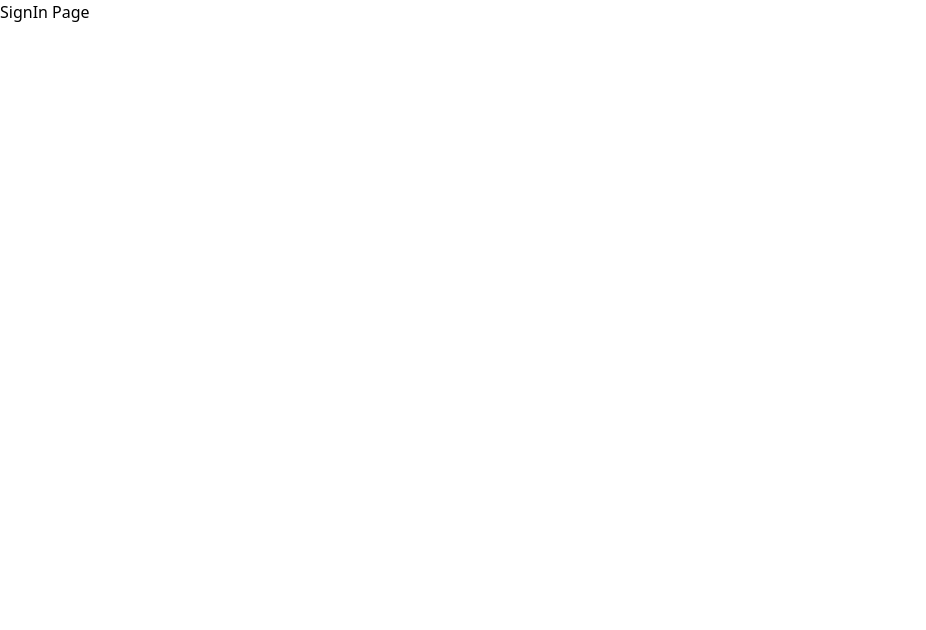
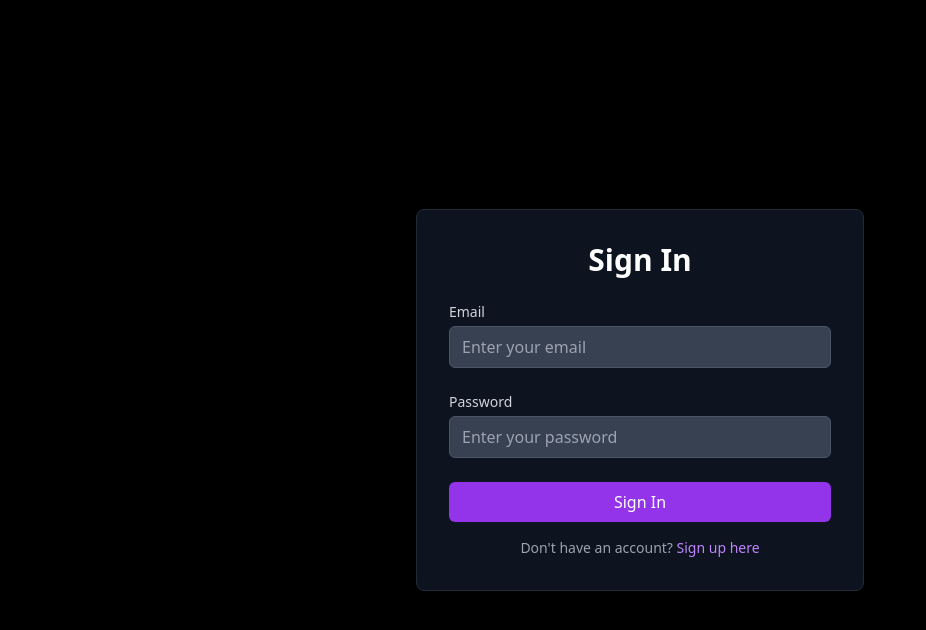
Before and after one commit to trulyaman25/AuthChain, a React (Vite) app: page /signin in a window 1280 px wide. Shown: the top 630 px of the page, without its empty margins (0-926 px from the left). Built offline with nearby package versions, Linux system fonts and the light colour scheme.

Commit message:
Sign In Page Added

```diff
--- a/src/authentication/signinPage.jsx
+++ b/src/authentication/signinPage.jsx
@@ -1,9 +1,75 @@
-function SignIn() {
+import React, { useState } from 'react'
+import { Link } from 'react-router-dom'
+
+function SignInPage() {
+    const [formData, setFormData] = useState({
+        email: '',
+        password: ''
+    })
+
+    const handleChange = (e) => {
+        const { name, value } = e.target
+        setFormData(prevState => ({
+            ...prevState,
+            [name]: value
+        }))
+    }
+
+    const handleSubmit = (e) => {
+        e.preventDefault()
+        console.log('Form submitted:', formData)
+        setFormData({ email: '', password: '' })
+    }
+
     return (
-        <>
-            <h1>SignIn Page</h1>
-        </>
+        <div className="min-h-screen bg-black flex items-center justify-center px-4">
+            <div className="bg-gray-900 bg-opacity-80 p-8 rounded-lg shadow-2xl w-full max-w-md border border-gray-800 backdrop-blur-sm">
+                <h2 className="text-3xl font-bold mb-6 text-white text-center">Sign In</h2>
+                <form onSubmit={handleSubmit} className="space-y-6">
+                    <div>
+                        <label htmlFor="email" className="block text-sm font-medium text-gray-300 mb-1"> Email </label>
+                        <input
+                            type="email"
+                            id="email"
+                            name="email"
+                            value={formData.email}
+                            onChange={handleChange}
+                            required
+                            className="mt-1 block w-full px-3 py-2 bg-gray-700 border border-gray-600 rounded-md text-white placeholder-gray-400 focus:outline-none focus:ring-2 focus:ring-purple-500 focus:border-transparent transition-colors duration-200"
+                            placeholder="Enter your email"
+                        />
+                    </div>
+
+                    <div>
+                        <label htmlFor="password" className="block text-sm font-medium text-gray-300 mb-1"> Password </label>
+                        <input
+                            type="password"
+                            id="password"
+                            name="password"
+                            value={formData.password}
+                            onChange={handleChange}
+                            required
+                            className="mt-1 block w-full px-3 py-2 bg-gray-700 border border-gray-600 rounded-md text-white placeholder-gray-400 focus:outline-none focus:ring-2 focus:ring-purple-500 focus:border-transparent transition-colors duration-200"
+                            placeholder="Enter your password"
+                        />
+                    </div>
+
+                    <button type="submit" className="w-full px-4 py-2 text-white bg-purple-600 rounded-md hover:bg-purple-700 focus:outline-none focus:ring-2 focus:ring-purple-500 focus:ring-offset-2 focus:ring-offset-gray-800 transition-colors duration-200" >
+                        Sign In
+                    </button>
+                </form>
+
+                <p className="mt-4 text-center text-sm text-gray-400">
+                    <span>
+                        Don't have an account?{' '}
+                    </span>
+                    <Link to="/signup" className="text-purple-400 hover:text-purple-300">
+                        Sign up here
+                    </Link>
+                </p>
+            </div>
+        </div>
     )
 }
 
-export default SignIn;
+export default SignInPage;
```
